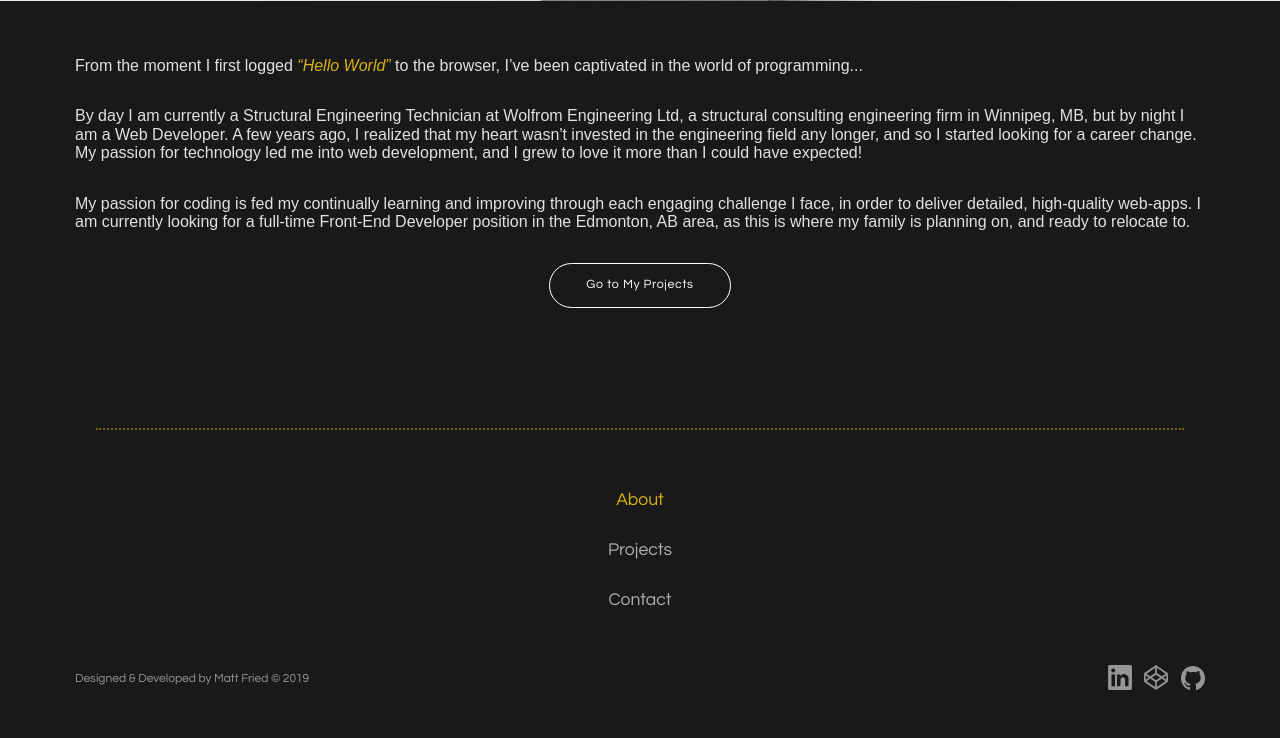
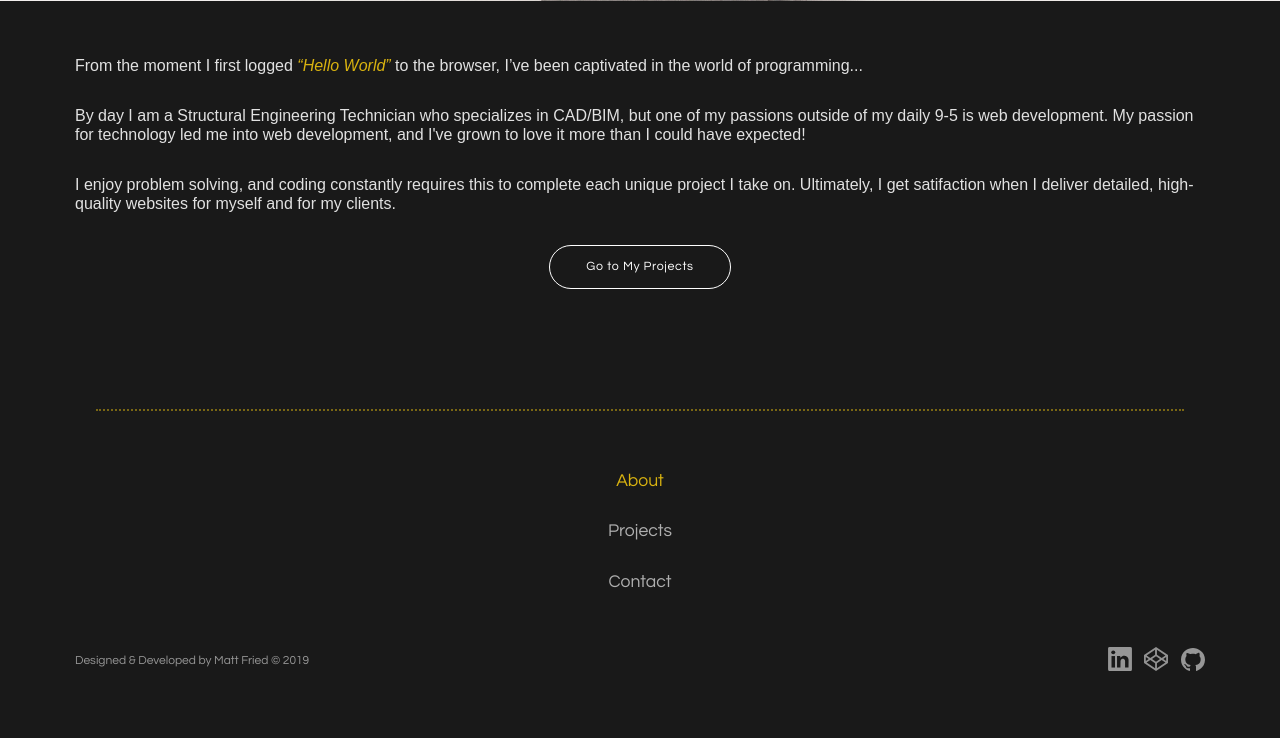
Before and after one commit to mattfried/portfolio, a PHP site: page / in a window 1280 px wide. Shown: the part 1484-2222 px from the top of the page. After the commit the page ends 2155 px from the top, so only its background shows below. Run offline with PHP 8.4, Linux system fonts and the light colour scheme; some web fonts are replaced.

Commit message:
updated about me writeup - not job search centered

```diff
--- a/index.php
+++ b/index.php
@@ -42,14 +42,12 @@ include('includes/header.php');
       From the moment I first logged <i>“Hello World”</i> to the browser, I’ve been captivated in the world of programming...
     </p>
     <p>
-      By day I am currently a Structural Engineering Technician at Wolfrom Engineering Ltd, a structural consulting engineering firm in Winnipeg, MB, but by night I am a Web Developer.
-      A few years ago, I realized that my heart wasn't invested in the engineering field any longer, and so I started looking for a career change.
-      My passion for technology led me into web development, and I grew to love it more than I could have expected!
+      By day I am a Structural Engineering Technician who specializes in CAD/BIM, but one of my passions outside of my daily 9-5 is web development.
+      My passion for technology led me into web development, and I've grown to love it more than I could have expected!
     </p>
     <p>
-      My passion for coding is fed my continually learning and improving through each engaging challenge I face, in order to deliver detailed, high-quality web-apps.
-      I am currently looking for a full-time Front-End Developer position in the Edmonton, AB area, as this is where my family is planning on, and ready to relocate to.
-     </p>
+      I enjoy problem solving, and coding constantly requires this to complete each unique project I take on. Ultimately, I get satifaction when I deliver detailed, high-quality websites for myself and for my clients.
+    </p>
 
     <div class="buttonContainer">
       <a href="projects.php" class="myProjectsButton">Go to My Projects</a>
```
